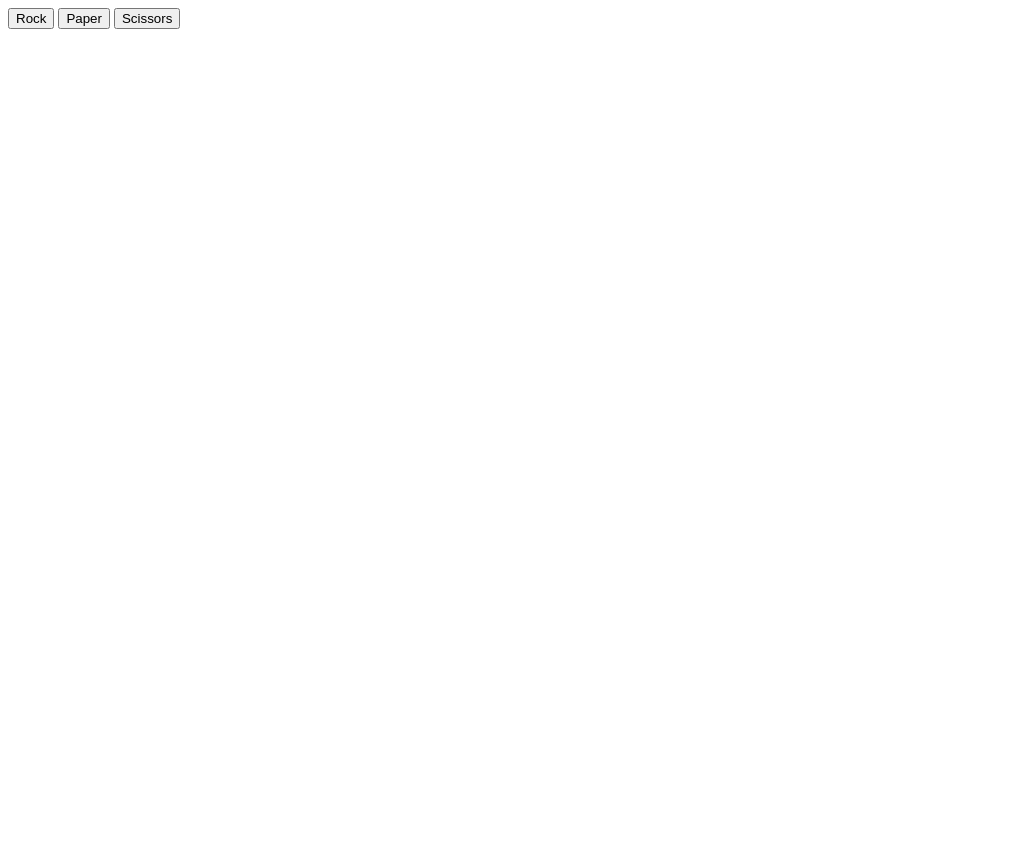
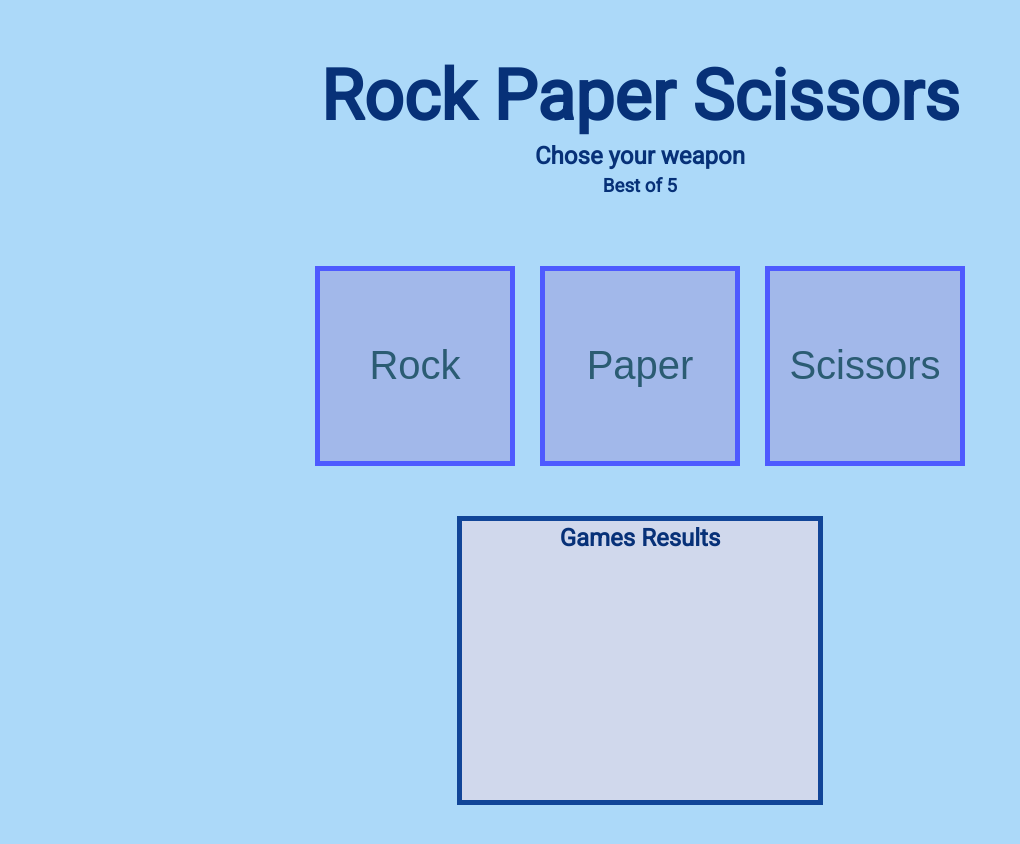
Before and after one commit to crew7/RockPaperScissorsProject, a plain HTML site: page index.html in a window 1280 px wide. Shown: the whole page, without its empty margins (0-1020 px from the left). Before the commit the page ends 800 px from the top, so only its background shows below. Drawn offline with Linux system fonts and the light colour scheme.

Commit message:
Added CSS and button click notification

```diff
--- a/index.html
+++ b/index.html
@@ -4,18 +4,31 @@
     <meta charset="UTF-8">
     <meta http-equiv="X-UA-Compatible" content="IE=edge">
     <meta name="viewport" content="width=device-width, initial-scale=1.0">
+    <link href='https://fonts.googleapis.com/css?family=Roboto' rel='stylesheet'>
+    <link rel="stylesheet" href="stylesheet.css">
     <title>Rock Paper Scissors</title>
-    <style>
-
-    </style>
 </head>
 <body>
     <main>
-        <button id="rockButton">Rock</button>
-        <button id="paperButton">Paper</button>
-        <button id="scissorsButton">Scissors</button>
+        <header>
+            <h1>Rock Paper Scissors</h1>
+            <h2>Chose your weapon</h2>
+            <h3>Best of 5</h3>
+        </header>
 
-        <div id="gameResults"></div>
+        <div class="buttonContainers">
+            <button id="rockButton">Rock</button>
+            <button id="paperButton">Paper</button>
+            <button id="scissorsButton">Scissors</button>
+        </div>
+
+        <div class="gameResultsContainer">
+            <div class="gameResultsHeader">
+                <h2>Games Results</h2>
+                <div id="gameResults"></div>
+            </div>
+        </div>
+
         <div id="scoreCounter"></div>
     </main>
 
@@ -116,20 +129,7 @@
             }
         }
 
-
-        const touchRockButton = document.querySelector('#rockButton');
-        const touchPaperButton = document.querySelector('#paperButton');
-        const touchScissorsButton = document.querySelector('#scissorsButton');
-        const touchGameResults = document.querySelector('#gameResults');
-        const scoreboardResultsLimit = document.querySelectorAll('button')
-
-        let winCounter = 0;
-        let loseCounter = 0;
-        let tieCounter = 0;
-        let clearCounter = 0;
-
         function scoreConverter(roundData) {
-
             if (winCounter + loseCounter + tieCounter > 5) {
                 winCounter = 0;
                 loseCounter = 0;
@@ -158,6 +158,23 @@
                 ++tieCounter; /* The point of this is to loop back to a new game */
             }
         }
+        let winCounter = 0;
+        let loseCounter = 0;
+        let tieCounter = 0;
+        let clearCounter = 0;
+
+        const touchRockButton = document.querySelector('#rockButton');
+        const touchPaperButton = document.querySelector('#paperButton');
+        const touchScissorsButton = document.querySelector('#scissorsButton');
+        const touchGameResults = document.querySelector('#gameResults');
+        const arrayOfButtons = document.querySelectorAll('button')
+
+        arrayOfButtons.forEach( (gameButton) => {
+            gameButton.addEventListener('click', (buttonClick) => {
+                buttonClick.target.classList.add('buttonClickNotif');
+                setTimeout( () => buttonClick.target.classList.remove('buttonClickNotif'), 100 )
+            })
+        })
 
         touchRockButton.addEventListener('click', () => {
         const computerSelection = computerPlay();
@@ -180,6 +197,8 @@
         scoreConverter(winner);
         })
 
+
+
     </script>
 </body>
 </html>
--- /dev/null
+++ b/stylesheet.css
@@ -0,0 +1,73 @@
+body {
+    background-color: #acd9f9;
+    display: flex;
+    flex-direction: column;
+    font-family: 'Roboto';
+    align-items: center;
+}
+main{
+    margin: auto;
+    display: flex;
+    flex-direction: column;
+    gap: 50px;
+    align-items: center;
+    justify-content: center;
+}
+header{
+    display: flex;
+    flex-direction: column;
+    align-items: center;
+}
+h1{
+    font-size: 70px;
+    color: rgb(7, 49, 120);
+    padding-bottom: 5px;
+    margin-bottom: 0px;
+}
+h2{
+    margin-top: 0px;
+    color: rgb(7, 49, 120);
+    margin-bottom: 0px;
+    padding-bottom: 5px;
+}
+h3{
+    margin-top: 0px;
+    color: rgb(7, 49, 120);
+}
+.buttonContainers{
+    display: flex;
+    justify-content: center;
+    gap: 25px;
+}
+button{
+    background-color: rgb(162, 184, 234);
+    width: 200px;
+    height: 200px;
+    font-size: 40px;
+    border: 5px solid rgb(78, 90, 255);
+    color: rgb(43, 92, 115);
+}
+.gameResultsContainer{
+    width: 350px;
+    border: 5px solid rgb(17, 69, 152);
+    height: 273px;
+    padding: 3px;
+    background-color: rgb(208, 216, 236);
+}
+.gameResultsHeader{
+    display: flex;
+    flex-direction: column;
+    align-items: center;
+}
+.gameResultsHeader h2{
+
+}
+#gameResults p {
+    font-size: 20px;
+    border: 5px solid rgba(14, 19, 53, 0.71);
+    margin: 5px;
+    padding: 4px;
+}
+.buttonClickNotif{
+    border: 5px solid red;
+}
```
